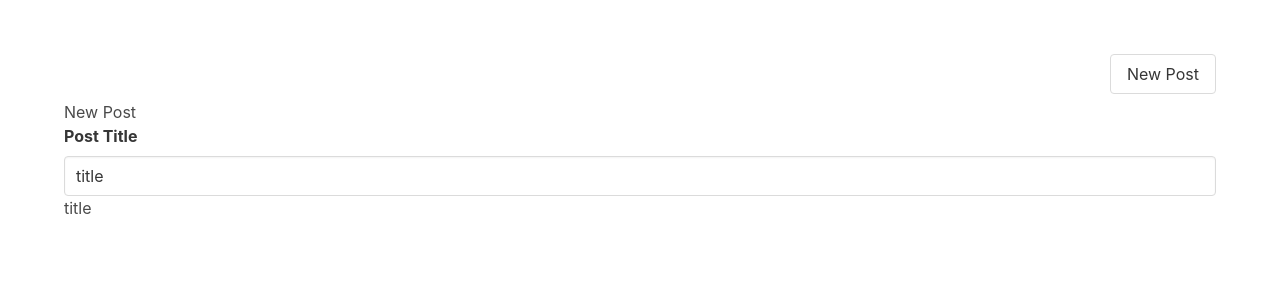
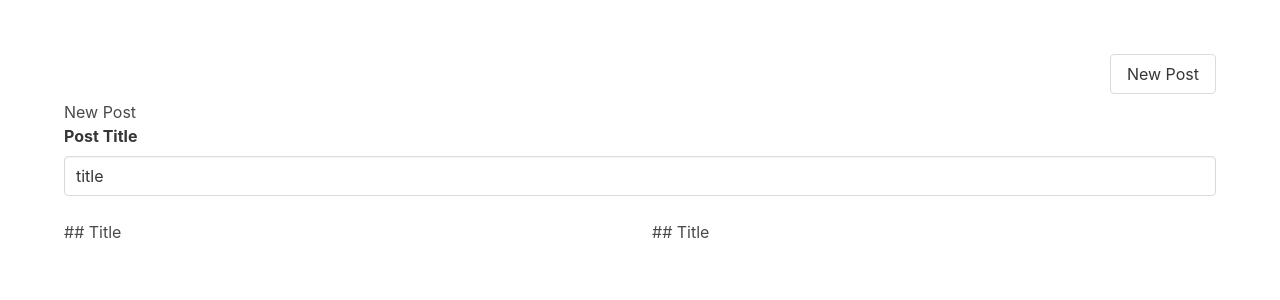
Before and after one commit to PichayuthK/vue-blog-app, a Vue app: page /posts/new in a window 1280 px wide. Shown: the top 300 px of the page. Built offline with nearby package versions, Linux system fonts and the light colour scheme.

Commit message:
draft markdown editor and preview

```diff
--- a/src/components/PostWriter.vue
+++ b/src/components/PostWriter.vue
@@ -1,5 +1,5 @@
 <script lang="ts" setup>
-import { ref } from "vue";
+import { onMounted, ref } from "vue";
 import { TimelinePost } from "../posts";
 
 const props = defineProps<{
@@ -7,6 +7,24 @@
 }>();
 
 const title = ref(props.post.title);
+const content = ref(props.post.markdown);
+const contentEditable = ref<HTMLDivElement>();
+
+onMounted(() => {
+  if (!contentEditable.value) {
+    throw Error("ContentEditable DOM node was not found");
+  }
+
+  contentEditable.value.innerText = content.value;
+});
+
+function handleInput() {
+  if (!contentEditable.value) {
+    throw Error("ContentEditable DOM node was not found");
+  }
+
+  content.value = contentEditable.value.innerText;
+}
 </script>
 
 <template>
@@ -15,8 +33,14 @@
       <div class="field">
         <div class="label">Post Title</div>
         <input type="text" class="input" v-model="title" />
-        {{ title }}
       </div>
     </div>
   </div>
+
+  <div class="columns">
+    <div class="column">
+      <div contenteditable ref="contentEditable" @input="handleInput" />
+    </div>
+    <div class="column">{{ content }}</div>
+  </div>
 </template>
--- a/src/posts.ts
+++ b/src/posts.ts
@@ -4,6 +4,7 @@
   id: string;
   title: string;
   created: string;
+  markdown: string;
 }
 
 export interface TimelinePost extends Omit<Post, "created"> {
@@ -14,16 +15,19 @@
   id: "1",
   title: "Today",
   created: DateTime.now().toISO(),
+  markdown: "",
 };
 
 export const thisWeek: Post = {
   id: "2",
   title: "This Week",
   created: DateTime.now().minus({ days: 5 }).toISO(),
+  markdown: "",
 };
 
 export const thisMonth: Post = {
   id: "3",
   title: "This Month",
   created: DateTime.now().minus({ weeks: 3 }).toISO(),
+  markdown: "",
 };
--- a/src/views/NewPost.vue
+++ b/src/views/NewPost.vue
@@ -7,6 +7,7 @@
   id: "-1",
   title: "title",
   created: DateTime.now(),
+  markdown: "## Title",
 };
 </script>
 
```
